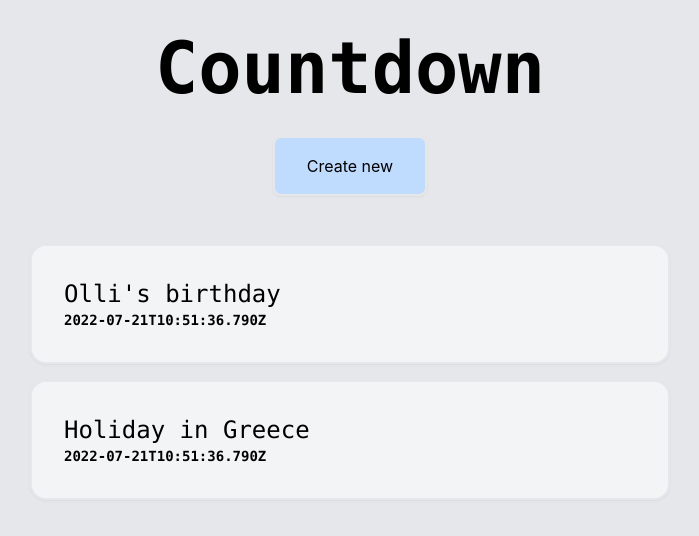
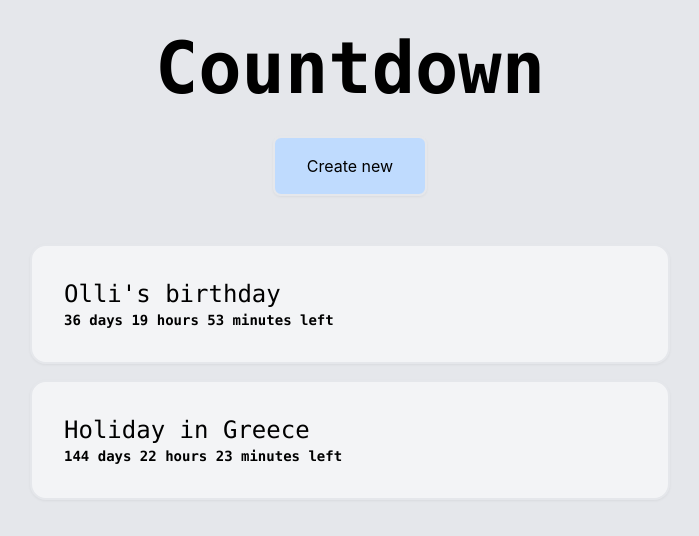
Before and after one commit to opamus/countdown-app, a React (Create React App) app: page / in a window 1280 px wide. Shown: the top 536 px of the page, without its empty margins (290-989 px from the left). Built offline with nearby package versions, Linux system fonts and the light colour scheme.

Commit message:
Add countdown functionality

```diff
--- a/src/App.js
+++ b/src/App.js
@@ -10,13 +10,13 @@ const App = () => {
   const sampleData = [
     {
       title: "Olli's birthday",
-      date: "2022-07-21T10:51:36.790Z",
+      date: "2022-09-04T08:21:36.790Z",
       repeat: "0",
       darkMode: true,
     },
     {
       title: "Holiday in Greece",
-      date: "2022-07-21T10:51:36.790Z",
+      date: "2022-12-21T10:51:36.790Z",
       repeat: "0",
       darkMode: false,
     },
@@ -32,6 +32,8 @@ const App = () => {
       });
     }
   };
+
+  const counter = new Date().getTime();
 
   return (
     <div className="w-full flex flex-col flex justify-center items-center ">
@@ -99,7 +101,24 @@ const App = () => {
             className="flex flex-col w-6/12 mb-4 p-8 rounded-2xl border-2 justify-start drop-shadow-sm bg-gray-100"
           >
             <h2 className="text-2xl font-mono">{event.title}</h2>
-            <h2 className="text-sm font-bold font-mono">{event.date}</h2>
+            <h2 className="text-sm font-bold font-mono">
+              {Math.floor(
+                (new Date(event.date).getTime() - counter) / 1000 / 60 / 60 / 24
+              ) +
+                " days " +
+                Math.floor(
+                  ((new Date(event.date).getTime() - counter) /
+                    1000 /
+                    60 /
+                    60) %
+                    24
+                ) +
+                " hours " +
+                Math.floor(
+                  ((new Date(event.date).getTime() - counter) / 1000 / 60) % 60
+                ) +
+                " minutes left"}
+            </h2>
           </div>
         );
       })}
```
